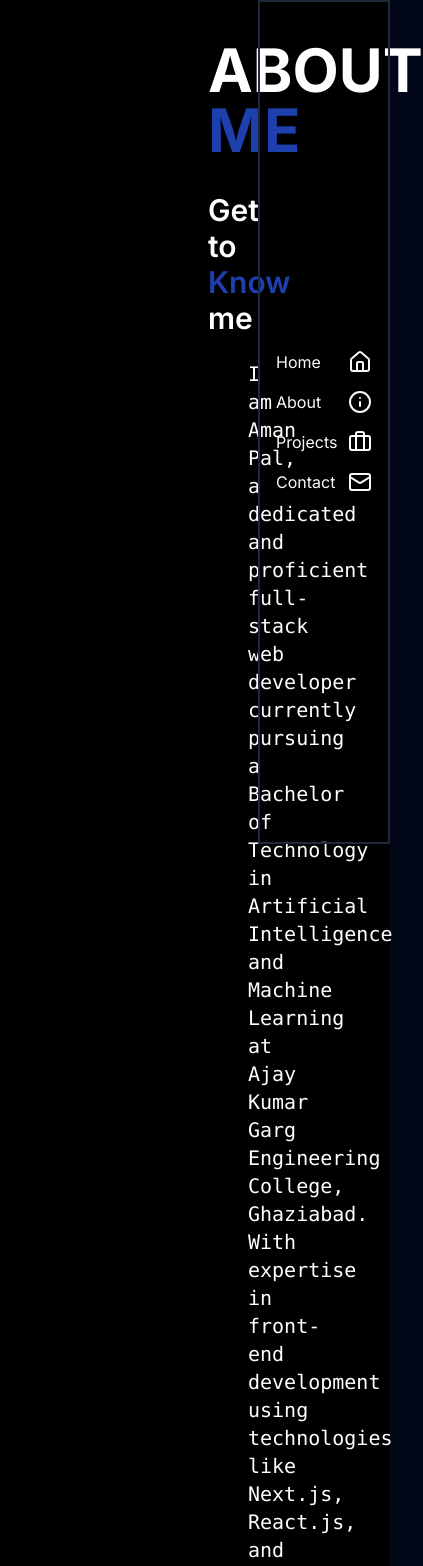
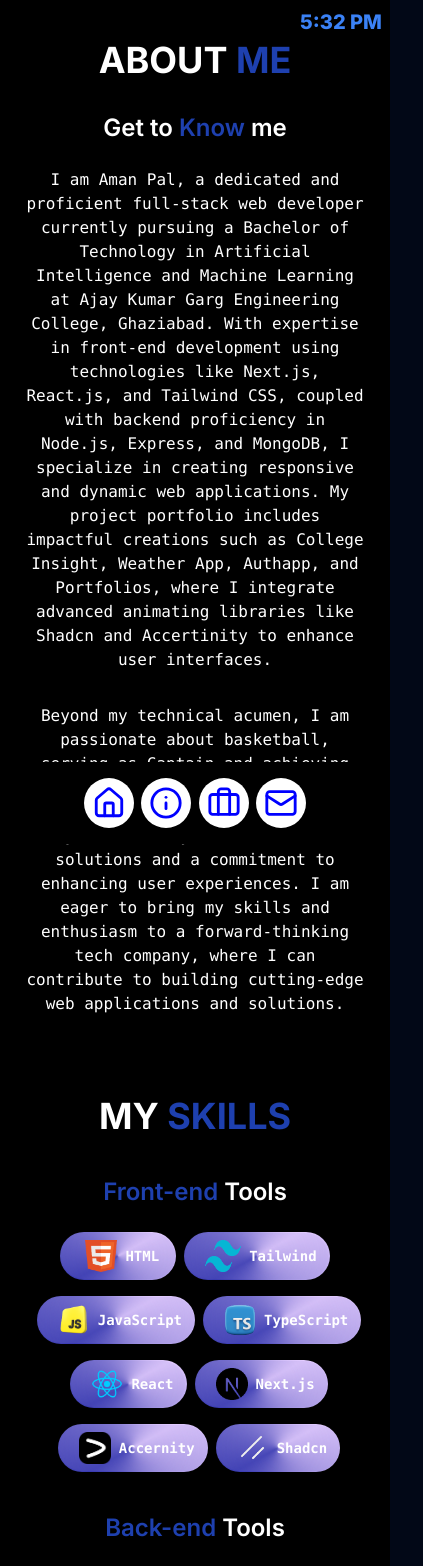
Before and after one commit to amanpalap/MyPortfolio, a Next.js app: page /about in a window 390 px wide. Shown: the top 1566 px of the page, 423 px wide, since content can reach past the window. Built offline with nearby package versions, Linux system fonts and the light colour scheme.

Commit message:
update 9 files and create 1 file

```diff
--- a/src/app/about/page.tsx
+++ b/src/app/about/page.tsx
@@ -1,58 +1,59 @@
 import React from "react";
 import Image from "next/image";
 
-
 const SkillButton = ({ src, alt, label, className, classname }: any) => (
-    <button className="relative hover:scale-110 transition-scale duration-200 inline-flex h-12 overflow-hidden rounded-full p-[1px] focus:outline-none focus:ring-2 focus:ring-slate-400 focus:ring-offset-2 focus:ring-offset-slate-50">
+    <button className="relative hover:scale-110 transition-transform duration-200 inline-flex h-12 overflow-hidden rounded-full p-[1px] focus:outline-none focus:ring-2 focus:ring-slate-400 focus:ring-offset-2 focus:ring-offset-slate-50">
         <span className="absolute inset-[-1000%] animate-[spin_2s_linear_infinite] bg-[conic-gradient(from_90deg_at_50%_50%,#E2CBFF_0%,#393BB2_50%,#E2CBFF_100%)]" />
-        <span className={`inline-flex ${className} h-full w-full cursor-pointer items-center justify-center rounded-full px-3 py-1 text-sm text-white backdrop-blur-3xl font-mono font-bold`}>
-            <Image src={src} width={100} height={100} alt={alt} className={`w-8 ${classname} h-8 m-2`} />{label}
+        <span
+            className={`inline-flex ${className} h-full w-full cursor-pointer items-center justify-center rounded-full px-3 py-1 text-sm text-white backdrop-blur-3xl font-mono font-bold`}
+        >
+            <Image src={src} width={100} height={100} alt={alt} className={`w-8 ${classname} h-8 m-2`} />
+            {label}
         </span>
     </button>
 );
 
 export default function AboutPage() {
     return (
-        <div className="px-20 py-10 bg-black text-white">
-            <section className="text-center px-32 z-50">
-                <h1 className="text-6xl font-bold mb-8">
+        <div className="px-4 sm:px-10 md:px-20 py-10 bg-black text-white">
+            <section className="text-center sm:px-10 md:px-32 z-50">
+                <h1 className="text-4xl sm:text-5xl md:text-6xl font-bold mb-8">
                     ABOUT <span className="text-blue-800">ME</span>
                 </h1>
-                <h2 className="text-3xl font-semibold mb-6">
+                <h2 className="text-2xl sm:text-3xl md:text-4xl font-semibold mb-6">
                     Get to <span className="text-blue-800">Know</span> me
                 </h2>
-                <div className="px-10 font-mono text-xl">
+                <div className="px-2 sm:px-6 md:px-10 font-mono text-base sm:text-lg md:text-xl">
                     I am Aman Pal, a dedicated and proficient full-stack web developer currently pursuing a Bachelor of Technology in Artificial Intelligence and Machine Learning at Ajay Kumar Garg Engineering College, Ghaziabad. With expertise in front-end development using technologies like Next.js, React.js, and Tailwind CSS, coupled with backend proficiency in Node.js, Express, and MongoDB, I specialize in creating responsive and dynamic web applications. My project portfolio includes impactful creations such as College Insight, Weather App, Authapp, and Portfolios, where I integrate advanced animating libraries like Shadcn and Accertinity to enhance user interfaces.
-
-                    <div className="font-mono text-xl my-8">
+                    <div className="font-mono text-base sm:text-lg md:text-xl my-8">
                         Beyond my technical acumen, I am passionate about basketball, serving as Captain and achieving notable success at AKTU Zonals and as a State Runner-up. I am driven by a curiosity for innovative solutions and a commitment to enhancing user experiences. I am eager to bring my skills and enthusiasm to a forward-thinking tech company, where I can contribute to building cutting-edge web applications and solutions.
                     </div>
                 </div>
             </section>
             <section className="text-center bg-transparent mt-20">
-                <h1 className="text-6xl font-bold my-6 mb-10">
+                <h1 className="text-4xl sm:text-5xl md:text-6xl font-bold my-6 mb-10">
                     MY <span className="text-blue-800">SKILLS</span>
                 </h1>
                 <div className="my-10">
-                    <h2 className="text-3xl font-semibold mb-6">
+                    <h2 className="text-2xl sm:text-3xl md:text-4xl font-semibold mb-6">
                         <span className="text-blue-800">Front-end</span> Tools
                     </h2>
-                    <div className="flex justify-center space-x-4">
+                    <div className="flex flex-wrap gap-y-4 justify-center px-2 sm:px-10 md:px-40 space-x-2 sm:space-x-4">
                         <SkillButton className="px-4" src="/html.png" alt="HTML logo" label="HTML" />
                         <SkillButton src="/tailwind.png" classname="h-6 w-9" alt="Tailwind CSS logo" label="Tailwind" />
                         <SkillButton src="/js.png" alt="JavaScript logo" label="JavaScript" />
                         <SkillButton src="/ts.png" alt="TypeScript logo" label="TypeScript" />
                         <SkillButton src="/react.png" alt="React logo" label="React" />
                         <SkillButton src="/next.png" alt="Next.js logo" label="Next.js" />
-                        <SkillButton src="/accernity.png" alt="accernity.js logo" label="Accernity" />
-                        <SkillButton src="/shadcn.png" classname="invert" alt="shadcn logo" label="Shadcn" />
+                        <SkillButton src="/accernity.png" alt="Accernity.js logo" label="Accernity" />
+                        <SkillButton src="/shadcn.png" classname="invert" alt="Shadcn logo" label="Shadcn" />
                     </div>
                 </div>
                 <div className="my-5 mb-10">
-                    <h2 className="text-3xl font-semibold mb-6">
+                    <h2 className="text-2xl sm:text-3xl md:text-4xl font-semibold mb-6">
                         <span className="text-blue-800">Back-end</span> Tools
                     </h2>
-                    <div className="flex justify-center space-x-4">
+                    <div className="flex flex-wrap gap-y-4 justify-center px-2 sm:px-10 md:px-40 space-x-2 sm:space-x-4">
                         <SkillButton src="/exp.png" alt="Express.js logo" label="Express" />
                         <SkillButton src="/node.png" alt="Node.js logo" label="Node.js" />
                         <SkillButton src="/mongo.png" classname="w-6" alt="MongoDB logo" label="MongoDB" />
@@ -61,10 +62,10 @@ export default function AboutPage() {
                     </div>
                 </div>
                 <div className="my-5 mb-10">
-                    <h2 className="text-3xl font-semibold mb-6">
+                    <h2 className="text-2xl sm:text-3xl md:text-4xl font-semibold mb-6">
                         <span className="text-blue-800">Other</span> Tools
                     </h2>
-                    <div className="flex justify-center space-x-4">
+                    <div className="flex flex-wrap gap-y-4 justify-center px-2 sm:px-10 md:px-40 space-x-2 sm:space-x-4">
                         <SkillButton src="/vercel.png" alt="Vercel logo" label="Vercel" />
                         <SkillButton src="/netlify.png" alt="Netlify logo" label="Netlify" />
                         <SkillButton src="/vs.png" alt="VS Code logo" label="VS Code" />
--- a/src/app/contact/page.tsx
+++ b/src/app/contact/page.tsx
@@ -3,7 +3,7 @@ import FormPage from "@/modules/form";
 
 export default function ContactPage() {
     return (
-        <div className="h-[50rem] min-h-screen w-full bg-black bg-grid-white/[0.2] relative flex items-center justify-center">
+        <div className="h-[50rem] max-h-screen min-h-screen w-full bg-black bg-grid-white/[0.2] relative flex items-center justify-center">
             {/* Radial gradient for the container to give a faded look */}
             <div className="absolute pointer-events-none inset-0 flex items-center justify-center bg-black [mask-image:radial-gradient(ellipse_at_center,transparent_20%,black)]"></div>
             <div className="text-4xl sm:text-7xl font-bold relative z-20 bg-clip-text text-transparent bg-gradient-to-b from-neutral-200 to-neutral-500 py-8">
--- a/src/app/layout.tsx
+++ b/src/app/layout.tsx
@@ -3,7 +3,7 @@ import { Inter } from "next/font/google";
 import "./globals.css";
 import React from "react";
 import NavBar from "@/modules/navbar";
-
+import Clock from "@/modules/clock";
 
 const inter = Inter({ subsets: ["latin"] });
 
@@ -20,10 +20,15 @@ export default function RootLayout({
   return (
     <html lang="en" className="dark">
       <body className={inter.className}>
-        <div className="fixed z-50 flex border-2 right-0 items-center justify-end min-h-screen">
+        <div className="md:fixed lg:fixed absolute z-50 right-0">
+          <Clock />
+        </div>
+        <div className="md:fixed lg:fixed fixed z-50 flex md:right-0 lg:right-0 items-center bottom-0 lg:justify-end md:justify-end w-full lg:w-auto md:w-auto justify-center lg:min-h-screen md:min-h-screen">
           <NavBar />
         </div>
-        {children}
+        <div className="mb-24 md:mb-0 lg:mb-0">
+          {children}
+        </div>
       </body>
     </html>
   );
--- a/src/components/ui/typewriter-effect.tsx
+++ b/src/components/ui/typewriter-effect.tsx
@@ -157,7 +157,7 @@ export const TypewriterEffectSmooth = ({
                 }}
             >
                 <div
-                    className="text-xs sm:text-base md:text-md lg:text:xl xl:text-3xl font-bold"
+                    className="text-2xl sm:text-base md:text-md lg:text-xl xl:text-3xl font-bold"
                     style={{
                         whiteSpace: "nowrap",
                     }}
@@ -179,7 +179,7 @@ export const TypewriterEffectSmooth = ({
                     repeatType: "reverse",
                 }}
                 className={cn(
-                    "block rounded-sm w-[4px]  h-4 sm:h-6 xl:h-12 bg-blue-500",
+                    "block rounded-sm w-[4px] h-6 sm:h-6 xl:h-9 bg-blue-500",
                     cursorClassName
                 )}
             ></motion.span>
--- /dev/null
+++ b/src/modules/clock.tsx
@@ -0,0 +1,25 @@
+'use client'
+import React, { useState, useEffect } from 'react';
+
+export default function Clock() {
+    const [time, setTime] = useState(new Date());
+
+    useEffect(() => {
+        const timerId = setInterval(() => {
+            setTime(new Date());
+        }, 1000);
+
+        return () => clearInterval(timerId);
+    }, []);
+
+    const formatTime = (date: Date) => {
+        let hours = date.getHours();
+        let ampm = hours >= 12 ? 'PM' : 'AM';
+        hours = hours % 12;
+        hours = hours ? hours : 12; // the hour '0' should be '12'
+        const minutes = date.getMinutes().toString().padStart(2, '0');
+        return `${hours}:${minutes} ${ampm}`;
+    };
+
+    return <div className='lg:text-3xl text-xl md:text-3xl mt-2 mr-2 lg:mr-10 lg:mt-5 md:mr-10 md:mt-5 text-blue-500 font-extrabold'>{formatTime(time)}</div>;
+};
--- a/src/modules/globe.tsx
+++ b/src/modules/globe.tsx
@@ -395,7 +395,7 @@ export function GlobeDemo() {
     ];
 
     return (
-        <div className="flex flex-row items-center justify-center py-20 h-screen md:h-auto bg-transparent relative w-full">
+        <div className="flex flex-row items-center justify-center lg:py-20 md:py-20 h-96 md:h-auto bg-transparent relative w-full">
             <div className="max-w-7xl mx-auto w-full relative overflow-hidden h-full md:h-[40rem] px-4">
                 <motion.div
                     initial={{
@@ -412,7 +412,7 @@ export function GlobeDemo() {
                     className="div"
                 >
                 </motion.div>
-                <div className="absolute w-full cursor-pointer -bottom-30 h-72 md:h-full z-10">
+                <div className="w-full cursor-pointer -bottom-30 h-96 md:h-full z-10">
                     <World data={sampleArcs} globeConfig={globeConfig} />
                 </div>
             </div>
--- a/src/modules/navbar.tsx
+++ b/src/modules/navbar.tsx
@@ -1,20 +1,52 @@
+'use client'
 import Link from "next/link";
 import { Home, Info, Briefcase, Mail } from 'lucide-react';
+import { useState } from "react";
 
 export default function NavBar() {
+    const [hover, setHover] = useState("");
+
     return (
-        <div className="grid grid-cols-1 w-32 gap-y-4 px-4 py-4 z-50">
-            <Link className="flex items-center w-full justify-between" href="/">
-                <span>Home</span> <Home size={24} className="ml-2" />
+        <div className="md:grid px-20 flex justify-center lg:grid px-auto lg:grid-cols-1 md:grid-cols-1 w-full font-mono lg:bg-transparent md:bg-transparent bg-black font-bold text-lg md:w-44 lg:w-44 gap-y-8 lg:px-4 md:px-4 py-4 z-50">
+            <Link className="flex items-center w-full md:justify-between lg:justify-between justify-center" href="/">
+                <span className={`transition-opacity mx-auto duration-300 ${hover === 'home' ? 'opacity-100' : 'opacity-0'} md:block lg:block hidden`}>Home</span>
+                <div
+                    className="rounded-full opacity-100 bg-white hover:bg-slate-400 p-2"
+                    onMouseEnter={() => setHover('home')}
+                    onMouseLeave={() => setHover('')}
+                >
+                    <Home size={34} color={'blue'} />
+                </div>
             </Link>
-            <Link className="flex items-center w-full justify-between" href="/about">
-                <span>About</span> <Info size={24} className="ml-2" />
+            <Link className="flex items-center w-full md:justify-between lg:justify-between justify-center" href="/about">
+                <span className={`transition-opacity mx-auto duration-300 ${hover === 'about' ? 'opacity-100' : 'opacity-0'} md:block lg:block hidden`}>About</span>
+                <div
+                    className="rounded-full opacity-100 bg-white hover:bg-slate-400 p-2"
+                    onMouseEnter={() => setHover('about')}
+                    onMouseLeave={() => setHover('')}
+                >
+                    <Info size={34} color={'blue'} />
+                </div>
             </Link>
-            <Link className="flex items-center w-full justify-between" href="/projects">
-                <span>Projects</span> <Briefcase size={24} className="ml-2" />
+            <Link className="flex items-center w-full md:justify-between lg:justify-between justify-center" href="/projects">
+                <span className={`transition-opacity duration-300 ${hover === 'projects' ? 'opacity-100' : 'opacity-0'} md:block lg:block hidden`}>Projects</span>
+                <div
+                    className="rounded-full opacity-100 bg-white hover:bg-slate-400 p-2"
+                    onMouseEnter={() => setHover('projects')}
+                    onMouseLeave={() => setHover('')}
+                >
+                    <Briefcase size={34} color={'blue'} />
+                </div>
             </Link>
-            <Link className="flex items-center w-full justify-between" href="/contact">
-                <span>Contact</span> <Mail size={24} className="ml-2" />
+            <Link className="flex items-center w-full md:justify-between lg:justify-between justify-center" href="/contact">
+                <span className={`transition-opacity duration-300 ${hover === 'contact' ? 'opacity-100' : 'opacity-0'} md:block lg:block hidden`}>Contact</span>
+                <div
+                    className="rounded-full opacity-100 bg-white hover:bg-slate-400 p-2"
+                    onMouseEnter={() => setHover('contact')}
+                    onMouseLeave={() => setHover('')}
+                >
+                    <Mail size={34} color={'blue'} />
+                </div>
             </Link>
         </div>
     );
```
Also changed, not shown: src/app/page.tsx (+12 -12 lines), src/app/projects/page.tsx (+20 -35 lines), src/components/ui/hero-parallax.tsx (+5 -5 lines).
